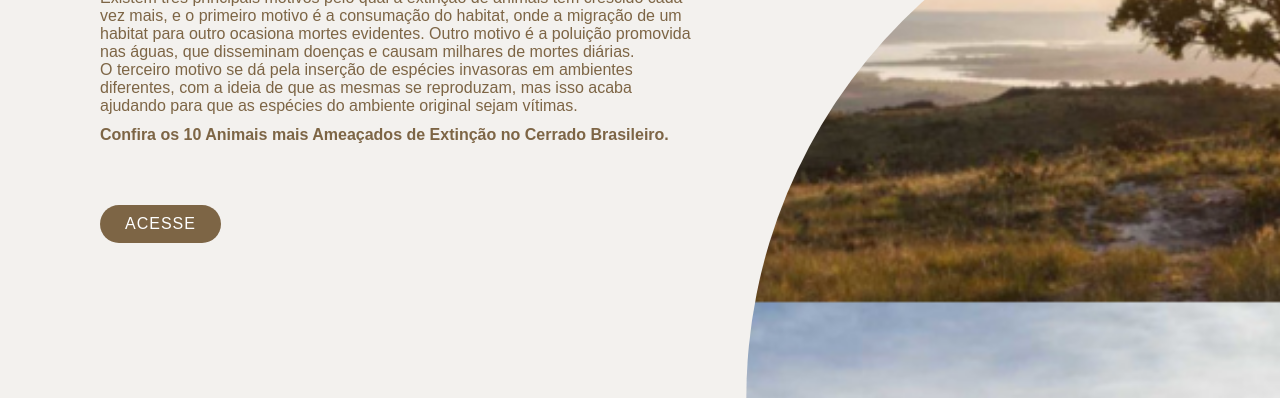
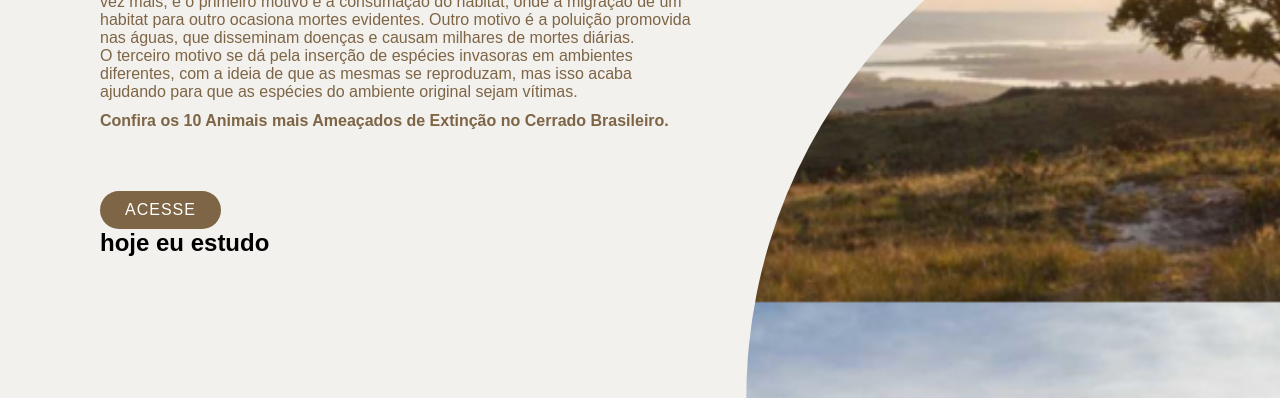
Before and after one commit to CharlesDDS/meu-site, a plain HTML site: page index.html in a window 1280 px wide. Shown: the part 402-800 px from the top of the page. Drawn offline with Linux system fonts and the light colour scheme.

Commit message:
Update index.html

```diff
--- a/index.html
+++ b/index.html
@@ -37,6 +37,8 @@
 
                 <a href="pagina1.html">ACESSE</a><!--botão-->
 
+                <h1>hoje eu estudo</h1>
+
             </div>
     </section>
 </body>
```
